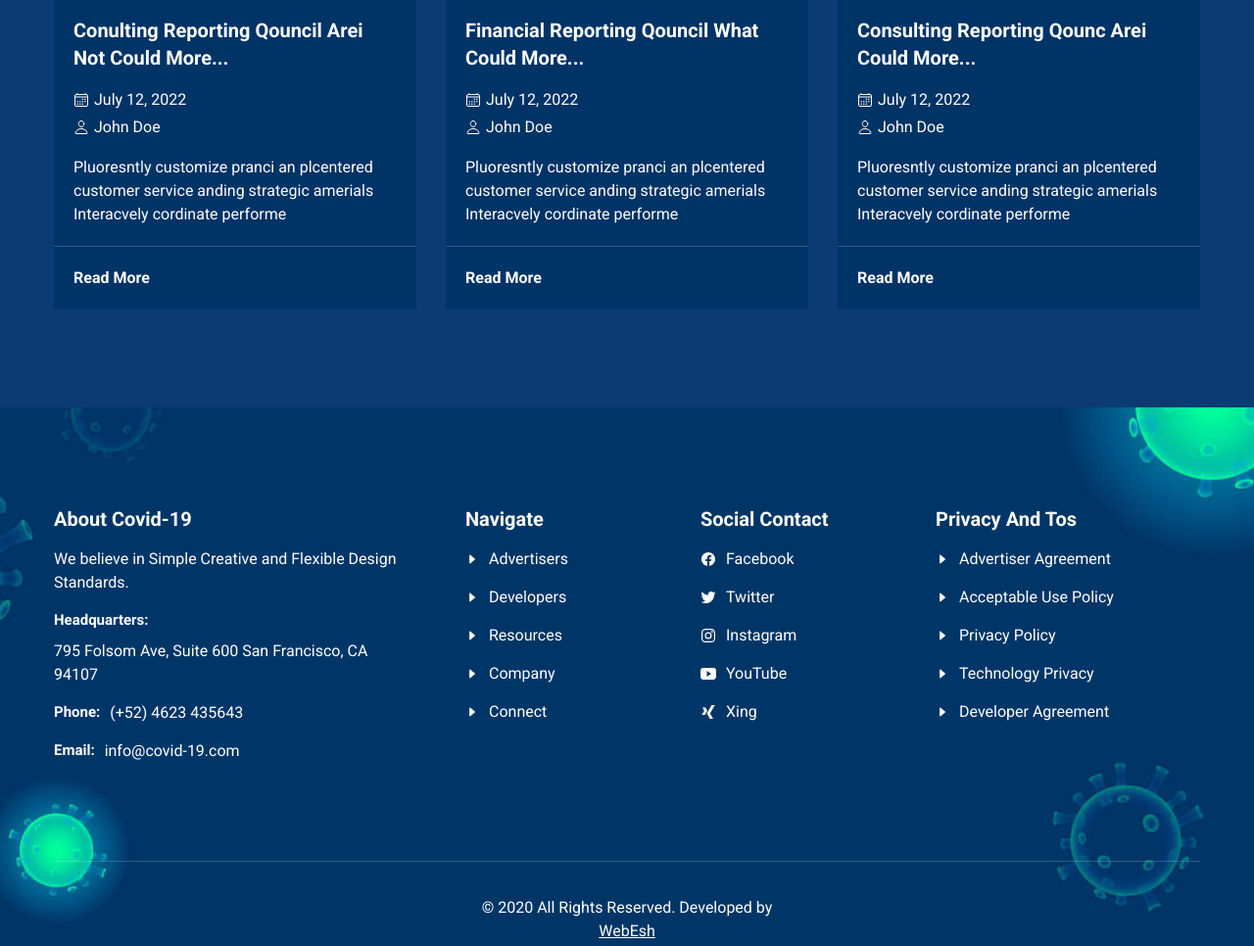
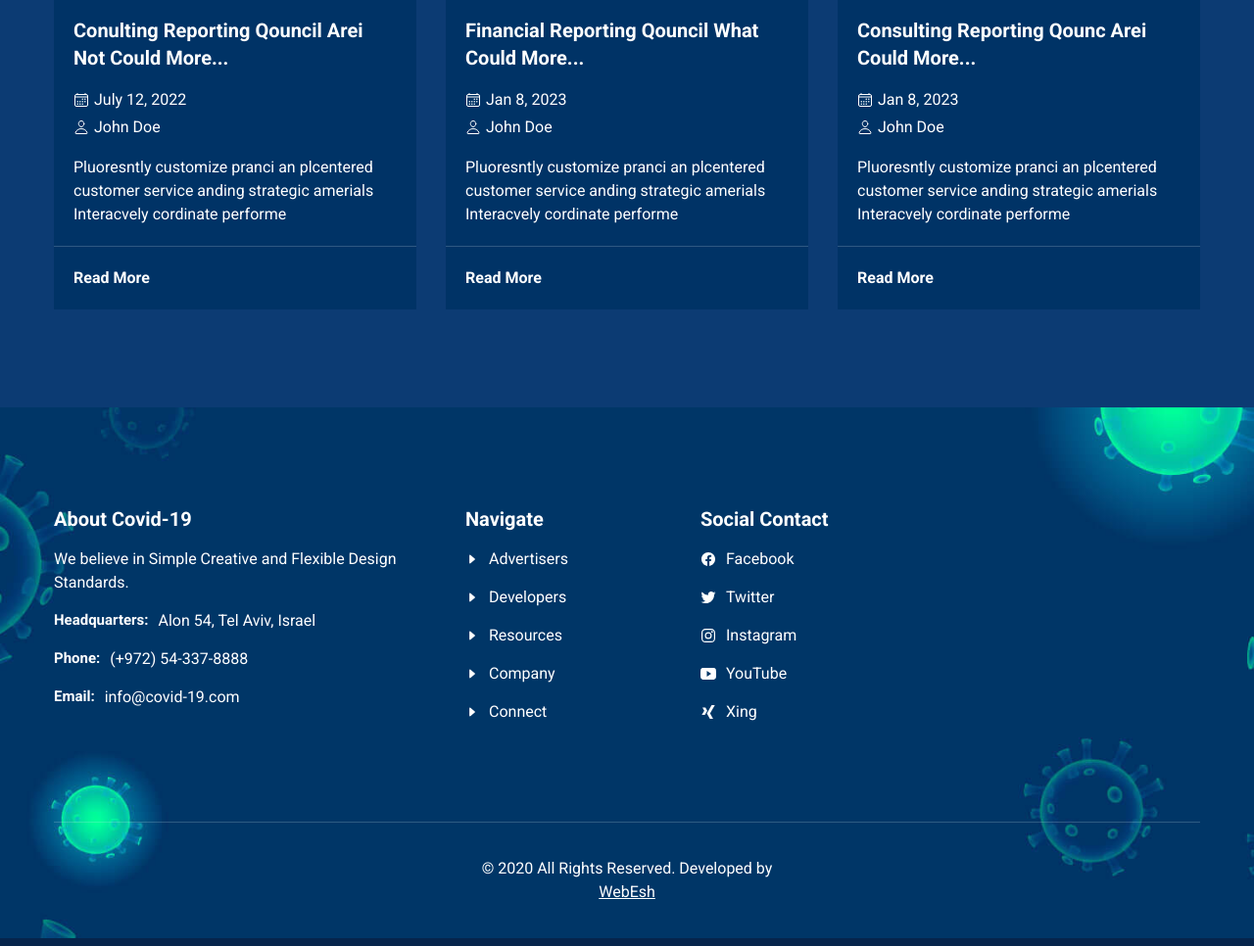
Before and after one commit to Ducci-P/Corona-Responsive-Website, a plain HTML site: page index.html in a window 1280 px wide. Shown: the part 6063-7029 px from the top of the page at 98% size. Drawn offline with nearby package versions, Linux system fonts and the light colour scheme.

Commit message:
Update index.html

```diff
--- a/index.html
+++ b/index.html
@@ -1092,7 +1092,7 @@
                         ></ion-icon>
 
                         <time class="meta-text" datetime="2022-07-12"
-                          >July 12, 2022</time
+                          >Jan 8, 2023</time
                         >
                       </div>
 
@@ -1150,7 +1150,7 @@
                         ></ion-icon>
 
                         <time class="meta-text" datetime="2022-07-12"
-                          >July 12, 2022</time
+                          >Jan 8, 2023</time
                         >
                       </div>
 
@@ -1204,14 +1204,14 @@
                 <p class="contact-title">Headquarters:</p>
 
                 <address class="address text">
-                  795 Folsom Ave, Suite 600 San Francisco, CA 94107
+                  Alon 54, Tel Aviv, Israel
                 </address>
               </li>
 
               <li class="contact-item">
                 <p class="contact-title">Phone:</p>
 
-                <a href="tel:+524623435643" class="text">(+52) 4623 435643</a>
+                <a href="tel:+97254-337-8888" class="text">(+972) 54-337-8888</a>
               </li>
 
               <li class="contact-item">
@@ -1296,41 +1296,7 @@
             </li>
           </ul>
 
-          <ul class="footer-list">
-            <li>
-              <h3 class="h4 footer-list-title">Privacy And Tos</h3>
-            </li>
 
-            <li class="footer-list-item">
-              <ion-icon name="caret-forward" aria-hidden="true"></ion-icon>
-
-              <a href="#" class="footer-link">Advertiser Agreement</a>
-            </li>
-
-            <li class="footer-list-item">
-              <ion-icon name="caret-forward" aria-hidden="true"></ion-icon>
-
-              <a href="#" class="footer-link">Acceptable Use Policy</a>
-            </li>
-
-            <li class="footer-list-item">
-              <ion-icon name="caret-forward" aria-hidden="true"></ion-icon>
-
-              <a href="#" class="footer-link">Privacy Policy</a>
-            </li>
-
-            <li class="footer-list-item">
-              <ion-icon name="caret-forward" aria-hidden="true"></ion-icon>
-
-              <a href="#" class="footer-link">Technology Privacy</a>
-            </li>
-
-            <li class="footer-list-item">
-              <ion-icon name="caret-forward" aria-hidden="true"></ion-icon>
-
-              <a href="#" class="footer-link">Developer Agreement</a>
-            </li>
-          </ul>
         </div>
 
         <div class="footer-bottom">
```
